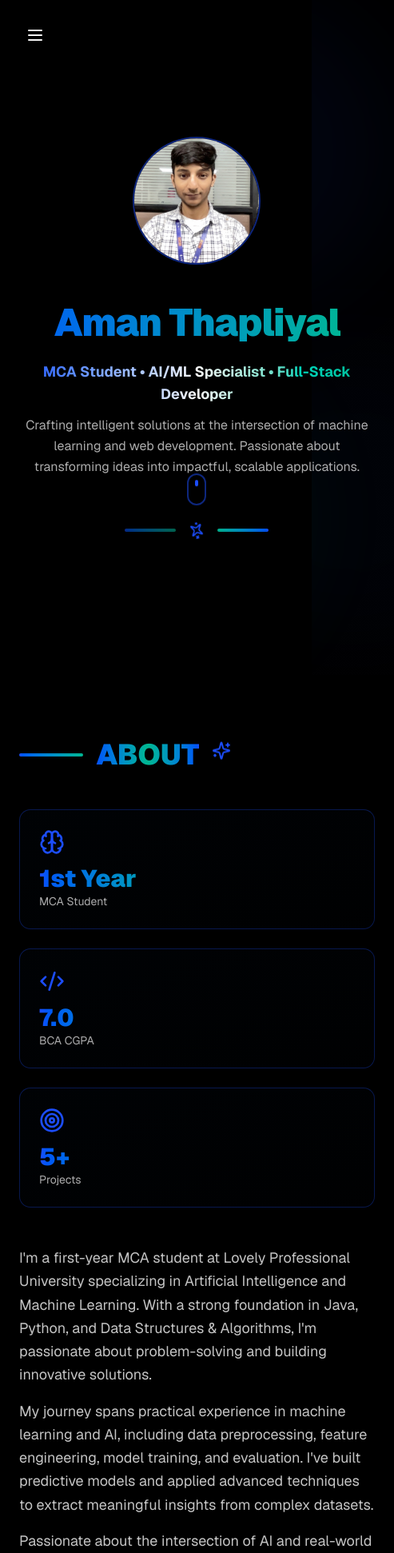
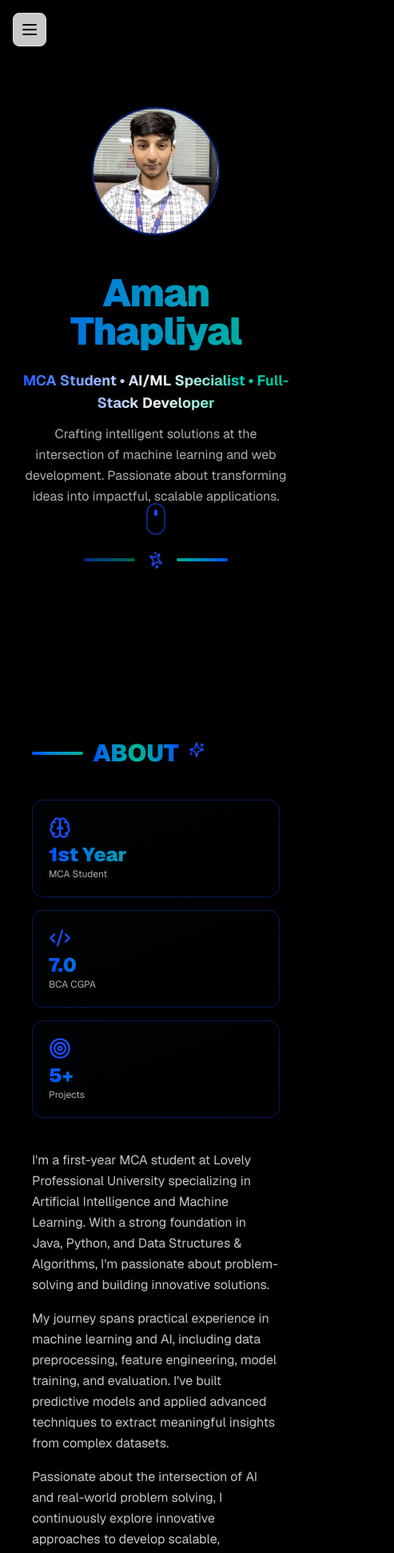
Before and after one commit to amanthapliyal30/MyPortfolio-2025, a Next.js app: page / in a window 390 px wide. Shown: the top 1942 px of the page at 80% size, 493 px wide, since content can reach past the window. Built offline with nearby package versions, Linux system fonts and the light colour scheme.

Commit message:
responsive

```diff
--- a/app/layout.tsx
+++ b/app/layout.tsx
@@ -11,6 +11,7 @@ export const metadata: Metadata = {
   title: "Aman Thapliyal - Portfolio",
   description: "MCA Student specializing in AI/ML and Full-Stack Web Development",
   generator: "v0.app",
+  viewport: "width=device-width, initial-scale=1.0, maximum-scale=1.0"
 }
 
 export default function RootLayout({
--- a/components/about.tsx
+++ b/components/about.tsx
@@ -15,7 +15,7 @@ export default function About({ setActiveSection }: AboutProps) {
           setActiveSection("about")
         }
       },
-      { threshold: 0.5 },
+      { threshold: 0.4 },
     )
     const element = document.getElementById("about")
     if (element) observer.observe(element)
@@ -29,27 +29,27 @@ export default function About({ setActiveSection }: AboutProps) {
   ]
 
   return (
-    <section className="space-y-12">
-      <div className="flex items-center gap-4">
-        <div className="h-1 w-20 bg-gradient-to-r from-primary to-accent rounded-full" />
-        <h2 className="text-4xl sm:text-5xl font-black gradient-text">ABOUT</h2>
-        <Sparkles className="w-6 h-6 text-primary animate-bounce" />
+    <section id="about" className="space-y-10 px-4 sm:px-6 md:px-12">
+      <div className="flex items-center gap-3 flex-wrap">
+        <div className="h-1 w-16 bg-gradient-to-r from-primary to-accent rounded-full" />
+        <h2 className="text-3xl sm:text-4xl md:text-5xl font-black gradient-text">ABOUT</h2>
+        <Sparkles className="w-5 h-5 md:w-6 md:h-6 text-primary animate-bounce" />
       </div>
 
-      <div className="grid md:grid-cols-3 gap-6">
+      <div className="grid grid-cols-1 sm:grid-cols-2 md:grid-cols-3 gap-4 sm:gap-6">
         {stats.map((stat, idx) => {
           const Icon = stat.icon
           return (
             <div
               key={idx}
-              className="group relative overflow-hidden rounded-xl border border-primary/30 bg-gradient-to-br from-card/60 to-card/20 p-6 hover:border-primary/60 transition-all duration-300 backdrop-blur-md hover:backdrop-blur-lg hover:bg-card/40"
+              className="group relative overflow-hidden rounded-xl border border-primary/30 bg-gradient-to-br from-card/60 to-card/20 p-5 hover:border-primary/60 transition-all duration-300 backdrop-blur-md hover:backdrop-blur-lg hover:bg-card/40"
             >
               <div className="absolute inset-0 bg-gradient-to-br from-primary/10 to-transparent opacity-0 group-hover:opacity-100 transition-opacity" />
-              <div className="relative space-y-3">
-                <Icon className="w-8 h-8 text-primary group-hover:scale-110 transition-transform" />
+              <div className="relative space-y-1 sm:space-y-3">
+                <Icon className="w-7 h-7 sm:w-8 sm:h-8 text-primary group-hover:scale-110 transition-transform" />
                 <div>
-                  <p className="text-3xl sm:text-4xl font-black gradient-text">{stat.value}</p>
-                  <p className="text-sm text-foreground/70">{stat.label}</p>
+                  <p className="text-2xl sm:text-3xl md:text-4xl font-black gradient-text">{stat.value}</p>
+                  <p className="text-xs sm:text-sm text-foreground/70">{stat.label}</p>
                 </div>
               </div>
             </div>
@@ -57,21 +57,21 @@ export default function About({ setActiveSection }: AboutProps) {
         })}
       </div>
 
-      <div className="space-y-6">
-        <div className="space-y-4">
-          <p className="text-lg text-foreground/80 leading-relaxed">
+      <div className="space-y-4 sm:space-y-6">
+        <p className="text-base sm:text-lg text-foreground/80 leading-relaxed">
           I'm a first-year MCA student at Lovely Professional University specializing in Artificial Intelligence and
           Machine Learning. With a strong foundation in Java, Python, and Data Structures & Algorithms, I'm passionate
           about problem-solving and building innovative solutions.
         </p>
-          <p className="text-lg text-foreground/80 leading-relaxed">
-  My journey spans practical experience in machine learning and AI, including data preprocessing, feature engineering, model training, and evaluation. I've built predictive models and applied advanced techniques to extract meaningful insights from complex datasets.
+        <p className="text-base sm:text-lg text-foreground/80 leading-relaxed">
+          My journey spans practical experience in machine learning and AI, including data preprocessing, feature
+          engineering, model training, and evaluation. I've built predictive models and applied advanced techniques to
+          extract meaningful insights from complex datasets.
         </p>
-<p className="text-lg text-foreground/80 leading-relaxed">
-  Passionate about the intersection of AI and real-world problem solving, I continuously explore innovative approaches to develop scalable, intelligent solutions that make an impact across domains.
+        <p className="text-base sm:text-lg text-foreground/80 leading-relaxed">
+          Passionate about the intersection of AI and real-world problem solving, I continuously explore innovative
+          approaches to develop scalable, intelligent solutions that make an impact across domains.
         </p>
-
-        </div>
       </div>
     </section>
   )
--- a/components/certification.tsx
+++ b/components/certification.tsx
@@ -13,7 +13,7 @@ export default function Certifications({ setActiveSection }: CertificationsProps
   useEffect(() => {
     const observer = new IntersectionObserver(
       ([entry]) => entry.isIntersecting && setActiveSection("certifications"),
-      { threshold: 0.5 }
+      { threshold: 0.3 } // ✅ Improved for mobile
     )
 
     const el = document.getElementById("certifications")
@@ -40,28 +40,28 @@ export default function Certifications({ setActiveSection }: CertificationsProps
   ]
 
   return (
-    <section id="certifications" className="min-h-screen space-y-16 pb-24 pt-24">
-      <div className="flex items-center gap-4">
-        <div className="h-1 w-20 bg-gradient-to-r from-primary to-accent rounded-full" />
-        <h2 className="text-4xl sm:text-5xl font-black gradient-text">CERTIFICATIONS</h2>
-        <Award className="w-7 h-7 text-accent animate-bounce" />
+    <section id="certifications" className="min-h-screen space-y-12 sm:space-y-16 pb-20 pt-20 sm:pb-24 sm:pt-24 px-4 sm:px-6 lg:px-0"> {/* ✅ Mobile padding */}
+      <div className="flex items-center gap-3 flex-wrap"> {/* ✅ Wrap on small screens */}
+        <div className="h-1 w-14 sm:w-20 bg-gradient-to-r from-primary to-accent rounded-full" />
+        <h2 className="text-3xl sm:text-5xl font-black gradient-text">CERTIFICATIONS</h2> {/* ✅ Scale on mobile */}
+        <Award className="w-5 h-5 sm:w-7 sm:h-7 text-accent animate-bounce" />
       </div>
 
-      <p className="text-lg text-foreground/80 max-w-2xl leading-relaxed">
+      <p className="text-sm sm:text-lg text-foreground/80 max-w-2xl leading-relaxed"> {/* ✅ Font scaled */}
         These certifications highlight my continuous learning journey and commitment to mastering cutting-edge skills.
       </p>
 
-      <div className="grid md:grid-cols-2 gap-8">
+      <div className="grid gap-8 sm:gap-10 grid-cols-1 sm:grid-cols-2"> {/* ✅ Full width mobile */}
         {certifications.map((cert, idx) => (
           <Link
             key={idx}
             href={cert.link}
             target="_blank"
             rel="noopener noreferrer"
-            className="group relative overflow-hidden rounded-2xl border border-primary/30 bg-card/40 p-6 hover:border-primary/60 transition-all duration-300 backdrop-blur-md hover:backdrop-blur-lg hover:bg-card/60 hover:shadow-lg hover:shadow-primary/20 flex flex-col"
+            className="group relative overflow-hidden rounded-2xl border border-primary/30 bg-card/40 p-5 sm:p-6 hover:border-primary/60 transition-all duration-300 backdrop-blur-md hover:backdrop-blur-lg hover:bg-card/60 hover:shadow-lg hover:shadow-primary/20 flex flex-col"
           >
             {/* Certification Image */}
-            <div className="relative w-full h-56 mb-4 rounded-lg overflow-hidden shadow-lg">
+            <div className="relative w-full aspect-[16/10] sm:h-56 mb-4 rounded-lg overflow-hidden shadow-lg"> {/* ✅ Aspect ratio for mobile */}
               <Image
                 src={cert.image}
                 alt={cert.title}
@@ -71,19 +71,19 @@ export default function Certifications({ setActiveSection }: CertificationsProps
             </div>
 
             <div className="relative space-y-3">
-              <div className="flex justify-between items-center">
-                <h3 className="text-xl font-bold text-foreground group-hover:text-primary transition-colors">
+              <div className="flex justify-between items-start gap-2">
+                <h3 className="text-lg sm:text-xl font-bold text-foreground group-hover:text-primary transition-colors"> {/* ✅ Font scaled */}
                   {cert.title}
                 </h3>
-                <ExternalLink className="w-5 h-5 opacity-0 group-hover:opacity-100 text-accent transition-all group-hover:-translate-y-1 group-hover:translate-x-1" />
+                <ExternalLink className="hidden sm:block w-5 h-5 opacity-0 group-hover:opacity-100 text-accent transition-all group-hover:-translate-y-1 group-hover:translate-x-1" /> {/* ✅ Hidden on mobile */}
               </div>
 
-              <div className="flex items-center gap-2 text-sm text-foreground/80">
+              <div className="flex items-center gap-2 text-xs sm:text-sm text-foreground/80"> {/* ✅ Font scaled */}
                 <CheckCircle className="w-4 h-4 text-primary" />
                 <p>{cert.issuer}</p>
               </div>
 
-              <p className="text-xs text-muted-foreground">{cert.date}</p>
+              <p className="text-[10px] sm:text-xs text-muted-foreground">{cert.date}</p>
             </div>
           </Link>
         ))}
--- a/components/projects.tsx
+++ b/components/projects.tsx
@@ -12,7 +12,7 @@ export default function Projects({ setActiveSection }: ProjectsProps) {
   useEffect(() => {
     const observer = new IntersectionObserver(
       ([entry]) => entry.isIntersecting && setActiveSection("projects"),
-      { threshold: 0.5 }
+      { threshold: 0.25 } // ✅ Mobile-friendly detection
     )
 
     const el = document.getElementById("projects")
@@ -53,45 +53,41 @@ export default function Projects({ setActiveSection }: ProjectsProps) {
   ]
 
   return (
-    <section id="projects" className="space-y-12">
-      <div className="flex items-center gap-4">
-        <div className="h-1 w-20 bg-gradient-to-r from-primary to-accent rounded-full" />
-        <h2 className="text-4xl sm:text-5xl font-black gradient-text">PROJECTS</h2>
-        <Zap className="w-6 h-6 text-accent animate-bounce" />
+    <section id="projects" className="space-y-12 px-4 sm:px-6 lg:px-0"> {/* ✅ Mobile padding */}
+      <div className="flex items-center gap-3 flex-wrap"> {/* ✅ Wrap on smaller screens */}
+        <div className="h-1 w-16 sm:w-20 bg-gradient-to-r from-primary to-accent rounded-full" />
+        <h2 className="text-3xl sm:text-5xl font-black gradient-text">PROJECTS</h2> {/* ✅ Smaller on mobile */}
+        <Zap className="w-5 h-5 sm:w-6 sm:h-6 text-accent animate-bounce" />
       </div>
 
-      <div className="grid gap-8">
+      <div className="grid gap-10 sm:gap-12"> {/* ✅ More breathing space on mobile */}
         {projects.map((project, idx) => (
           <a
             key={idx}
             href={project.link}
             target="_blank"
             rel="noopener noreferrer"
-            className="group relative overflow-hidden rounded-xl border border-primary/30 bg-gradient-to-br from-card/60 to-card/20 hover:bg-card/40 p-8 transition-all duration-300 backdrop-blur-md block"
+            className="group relative overflow-hidden rounded-xl border border-primary/30 bg-gradient-to-br from-card/60 to-card/20 hover:bg-card/40 p-5 sm:p-8 transition-all duration-300 backdrop-blur-md block"
           >
             {/* Image Thumbnail */}
-            <div className="relative mb-6 rounded-lg overflow-hidden shadow-lg">
-     <Image
-  src={project.image}
-  alt={project.title}
-  width={1600}
-  height={560} // ✅ Bigger showcase look
-  className="rounded-lg object-cover w-full h-[35rem] group-hover:scale-105 transition-transform duration-500"
-/>
-
-
-
-              <div className="absolute inset-0 bg-black/30 opacity-0 group-hover:opacity-100 transition-opacity"></div>
+            <div className="relative mb-6 rounded-lg overflow-hidden shadow-lg aspect-[16/9] sm:h-[35rem]"> {/* ✅ Maintains ratio on mobile */}
+              <Image
+                src={project.image}
+                alt={project.title}
+                width={1600}
+                height={560}
+                className="rounded-lg object-cover w-full h-full group-hover:scale-105 transition-transform duration-500"
+              />
             </div>
 
             <div className="relative space-y-6">
-              <div className="flex justify-between">
-                <div>
-                  <div className="flex items-center gap-3 mb-3">
-                    <div className="p-2.5 bg-primary/20 rounded-lg group-hover:bg-primary/30 transition-colors">
-                      <Code2 className="w-6 h-6 text-primary" />
+              <div className="flex justify-between items-start gap-3">
+                <div className="w-full">
+                  <div className="flex items-center gap-2 sm:gap-3 mb-3">
+                    <div className="p-2 bg-primary/20 rounded-lg group-hover:bg-primary/30 transition-colors">
+                      <Code2 className="w-5 h-5 sm:w-6 sm:h-6 text-primary" />
                     </div>
-                    <h3 className="text-2xl sm:text-3xl font-bold text-foreground">
+                    <h3 className="text-xl sm:text-3xl font-bold text-foreground"> {/* ✅ Font scaled */}
                       {project.title}
                     </h3>
                   </div>
@@ -100,7 +96,7 @@ export default function Projects({ setActiveSection }: ProjectsProps) {
                     {project.tags.map((tag) => (
                       <span
                         key={tag}
-                        className="text-xs px-3 py-1 bg-gradient-to-r from-primary/20 to-accent/20 text-primary rounded-full border border-primary/30 group-hover:border-primary/60 transition-all font-medium"
+                        className="text-[10px] sm:text-xs px-2 sm:px-3 py-1 bg-gradient-to-r from-primary/20 to-accent/20 text-primary rounded-full border border-primary/30 group-hover:border-primary/60 transition-all font-medium"
                       >
                         {tag}
                       </span>
@@ -108,23 +104,23 @@ export default function Projects({ setActiveSection }: ProjectsProps) {
                   </div>
                 </div>
 
-                <ArrowRight className="w-6 h-6 text-muted-foreground opacity-0 group-hover:opacity-100 transition-all group-hover:translate-x-1" />
+                <ArrowRight className="hidden sm:block w-6 h-6 text-muted-foreground opacity-0 group-hover:opacity-100 transition-all group-hover:translate-x-1" /> {/* ✅ Hide on mobile */}
               </div>
 
-              <p className="text-foreground/80 leading-relaxed">
+              <p className="text-sm sm:text-base text-foreground/80 leading-relaxed"> {/* ✅ Font scaled */}
                 {project.description}
               </p>
 
               <ul className="space-y-3 pt-4 border-t border-primary/20">
                 {project.highlights.map((h, i) => (
-                  <li key={i} className="text-sm flex gap-3 text-foreground/70 group/item">
+                  <li key={i} className="text-xs sm:text-sm flex gap-2 sm:gap-3 text-foreground/70">
                     <span className="text-accent/60">✨</span>
                     <span>{h}</span>
                   </li>
                 ))}
               </ul>
 
-              <p className="text-xs text-muted-foreground pt-2">{project.location}</p>
+              <p className="text-[10px] sm:text-xs text-muted-foreground pt-2"> {project.location} </p>
             </div>
           </a>
         ))}
--- a/components/sidebar.tsx
+++ b/components/sidebar.tsx
@@ -17,24 +17,21 @@ export default function Sidebar({ activeSection, setActiveSection }: SidebarProp
     { label: "EXPERIENCE", id: "experience" },
     { label: "PROJECTS", id: "projects" },
     { label: "SKILLS", id: "skills" },
-    { label: "CERTIFICATIONS", id: "certifications" }, // ✅ Added
+    { label: "CERTIFICATIONS", id: "certifications" },
     { label: "CONTACT", id: "contact" },
   ]
 
   return (
     <>
       {/* Desktop Sidebar */}
-      <aside className="fixed left-0 top-0 h-screen w-64 bg-sidebar/100 border-r border-sidebar-border p-8 flex flex-col justify-between hidden lg:flex z-40">
+      <aside className="fixed left-0 top-0 h-screen w-64 bg-sidebar/100 border-r border-sidebar-border p-8 flex-col justify-between hidden lg:flex z-40">
         <div>
-          <h1 className="text-3xl font-bold text-transparent bg-clip-text bg-gradient-to-r from-primary to-accent mb-1">
+          <h1 className="text-3xl font-bold text-black mb-1">
             Aman
           </h1>
           <p className="text-sm font-medium tracking-wide mb-10 bg-gradient-to-r from-[#00BFFF] via-[#7CFC00] to-[#FF69B4] text-transparent bg-clip-text animate-pulse">
             MCA Student <span className="text-[#FFD700]/70 mx-2">•</span> AI/ML Specialist
           </p>
-
-
-
 
           {/* Navigation */}
           <nav className="space-y-6">
@@ -81,16 +78,19 @@ export default function Sidebar({ activeSection, setActiveSection }: SidebarProp
       {/* Mobile Menu Button */}
       <button
         onClick={() => setIsOpen(!isOpen)}
-        className="fixed top-6 left-6 lg:hidden z-50 p-2 text-foreground hover:text-primary transition-all"
+        className="fixed top-4 left-4 lg:hidden z-50 p-2 bg-sidebar/80 backdrop-blur-md rounded-md border border-sidebar-border shadow-md hover:shadow-lg transition-all text-black"
       >
         {isOpen ? <X size={24} /> : <Menu size={24} />}
       </button>
 
       {/* Mobile Sidebar */}
-      {isOpen && (
-        <aside className="fixed left-0 top-0 h-screen w-64 bg-sidebar/100 border-r border-sidebar-border p-8 flex flex-col justify-between lg:hidden z-40">
-          <div className="mt-16">
-            <h1 className="text-2xl font-bold text-transparent bg-clip-text bg-gradient-to-r from-primary to-accent mb-1">
+      <aside
+        className={`fixed left-0 top-0 h-full w-60 bg-sidebar/100 border-r border-sidebar-border p-8 flex flex-col justify-between lg:hidden z-40 transition-transform duration-300 ${
+          isOpen ? "translate-x-0" : "-translate-x-full"
+        }`}
+      >
+        <div className="mt-10">
+          <h1 className="text-2xl font-bold text-black mb-1">
             Aman
           </h1>
           <p className="text-sm text-muted-foreground mb-8">MCA Student • AI/ML Specialist</p>
@@ -116,7 +116,7 @@ export default function Sidebar({ activeSection, setActiveSection }: SidebarProp
           </nav>
         </div>
 
-          <div className="space-y-6">
+        <div className="space-y-6 pb-6">
           <div className="flex gap-4">
             {[
               { href: "https://github.com/amanthapliyal30", icon: Github },
@@ -128,7 +128,7 @@ export default function Sidebar({ activeSection, setActiveSection }: SidebarProp
                 key={i}
                 href={href}
                 target="_blank"
-                  className="text-muted-foreground hover:text-primary transition-colors"
+                className="p-2 text-muted-foreground hover:text-primary transition-colors"
               >
                 <Icon size={20} />
               </Link>
@@ -137,7 +137,6 @@ export default function Sidebar({ activeSection, setActiveSection }: SidebarProp
           <p className="text-xs text-muted-foreground">© 2025 Aman Thapliyal</p>
         </div>
       </aside>
-      )}
     </>
   )
 }
```
Lines whose indentation alone changed are shown as unchanged.
